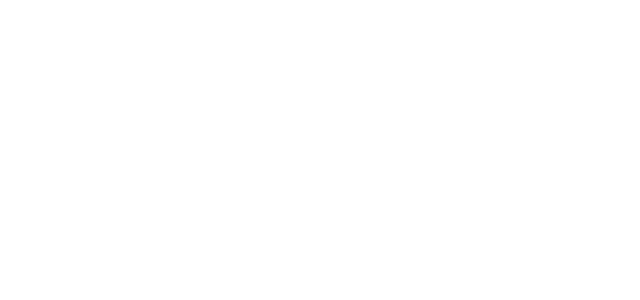
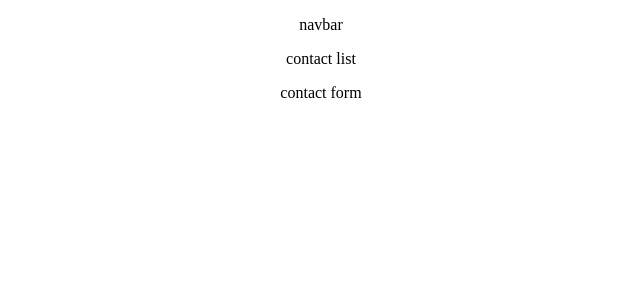
Before and after one commit to Taha-boudiaf/contact, a React (Create React App) app in the folder crud_app/: page / in a window 1280 px wide. Shown: the top 300 px of the page, without its empty margins (319-959 px from the left). Built offline with nearby package versions, Linux system fonts and the light colour scheme.

Commit message:
install material ui

```diff
--- a/crud_app/package.json
+++ b/crud_app/package.json
@@ -3,6 +3,9 @@
   "version": "0.1.0",
   "private": true,
   "dependencies": {
+    "@emotion/react": "^11.5.0",
+    "@emotion/styled": "^11.3.0",
+    "@mui/material": "^5.0.6",
     "@testing-library/jest-dom": "^5.11.4",
     "@testing-library/react": "^11.1.0",
     "@testing-library/user-event": "^12.1.10",
--- a/crud_app/src/App.js
+++ b/crud_app/src/App.js
@@ -1,7 +1,17 @@
+import React from "react";
+import Navbar from "./component/layout/Navbar";
+import ContactList from "./component/ContactList";
+import ContactForm from "./component/ContactForm";
+
 import "./App.css";
-
 function App() {
-  return <div className="App"></div>;
+  return (
+    <div className="App">
+      <Navbar />
+      <ContactList />
+      <ContactForm />
+    </div>
+  );
 }
 
 export default App;
```
Also changed, not shown: 1 other file (tests, documents, lock files or other folders).
